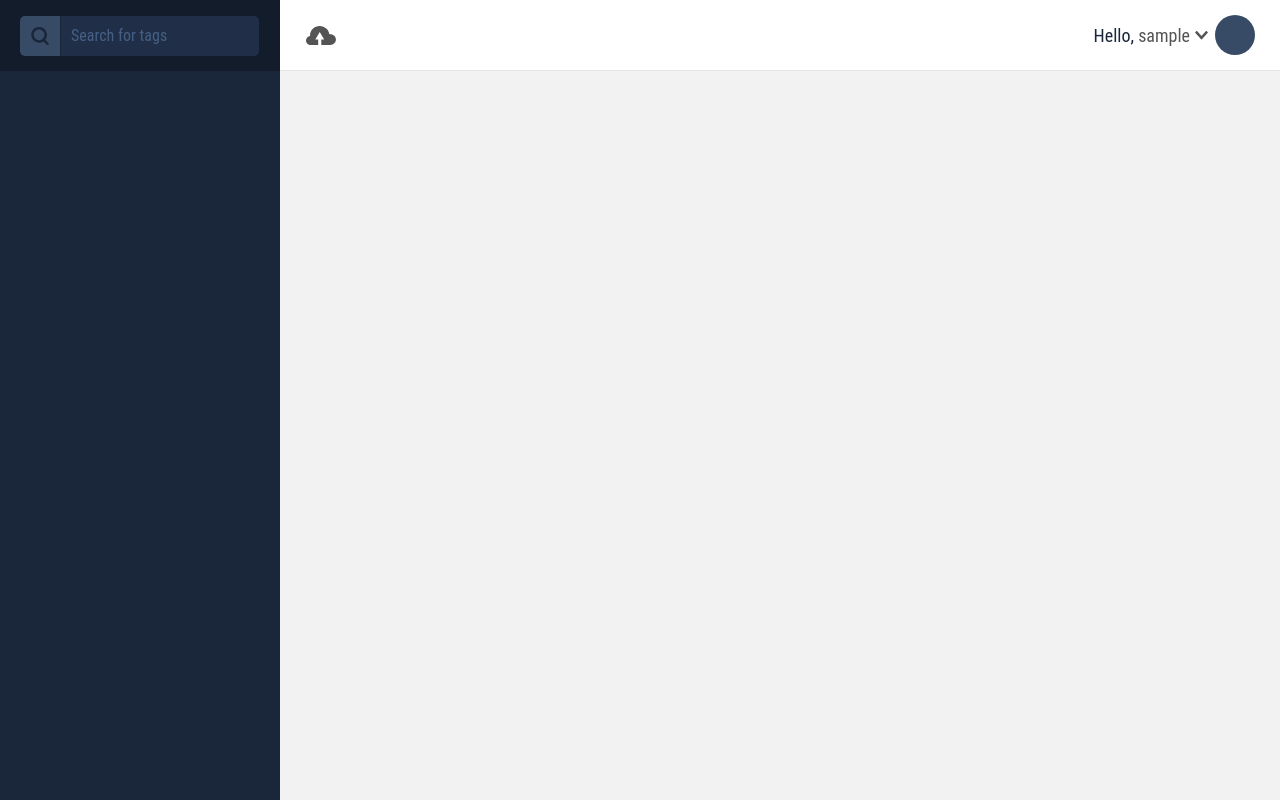
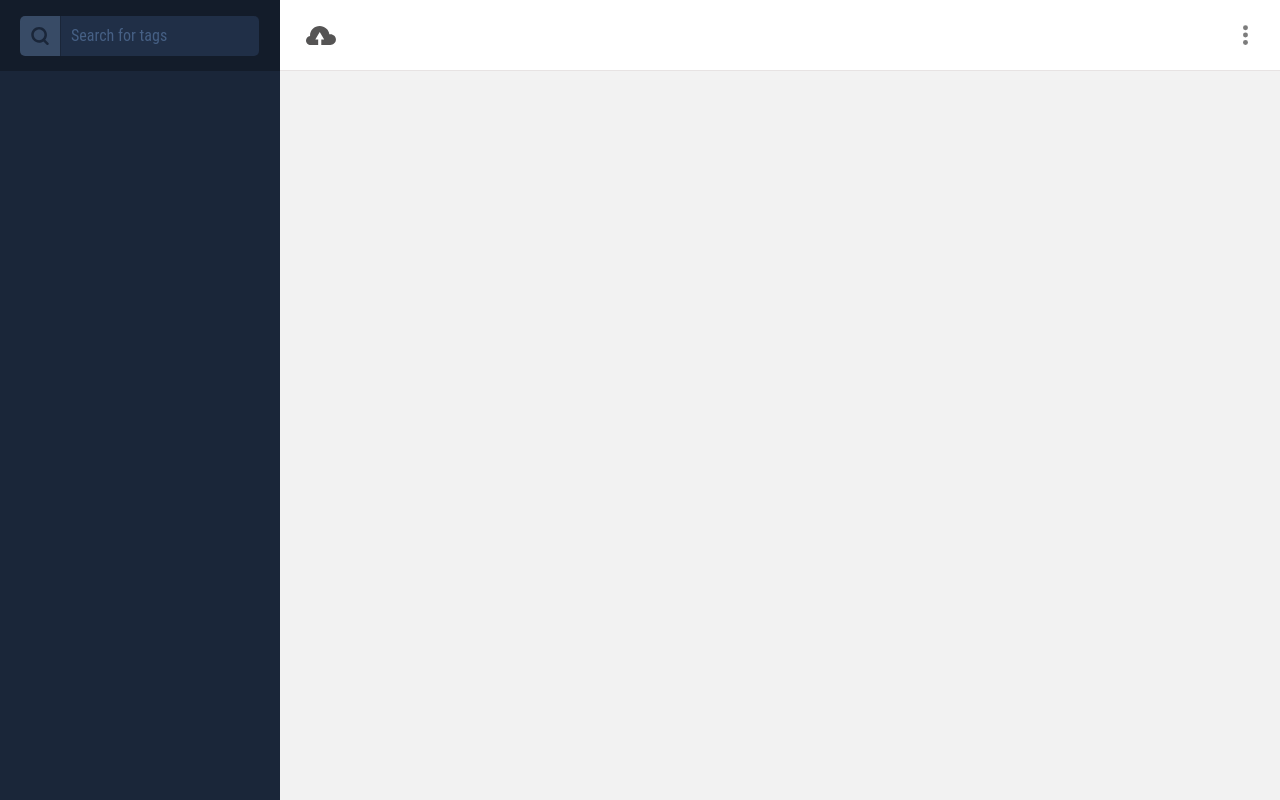
Before and after one commit to juanpmd/Image-Visualizer-PHP, a PHP site: page /SeekInspire/home.php in a window 1280 px wide. Run offline with PHP 8.4, Linux system fonts and the light colour scheme; the visitor is signed in with stand-in values (Sample User, id 1); some libraries are stand-ins or nearby versions.

Commit message:
Cambio de boton Settings (Se Elimino imagen y nombre del usuario ingresado)

```diff
--- a/css/home.css
+++ b/css/home.css
@@ -67,50 +67,15 @@ main {
   border-bottom: 1px solid #e7e3e3;
 }
 #setting-button{
-  height: 100%; width: 300px;
+  height: 40px; width: 40px;
   position: absolute;
   top: 0; right: 0;
   cursor: pointer;
+  margin: 15px;
 }
-#user-image {
-  background: #384b66;
-  height: 40px; width: 40px;
-  position: absolute;
-  right: 15px; top: 50%;
-  -ms-transform: translate(0, -50%);
-  -webkit-transform: translate(0, -50%);
-  transform: translate(0, -50%);
-  border-radius: 100%;
-  margin-right: 10px;
-}
-#user-name-box {
-  height: 100%; width: 200px;
-  position: absolute;
-  top: 0; right: 90px;
-}
-#more-arrow {
-  height: 100%; width: 30px;
-  position: absolute;
-  top: 0; right: 55px;
-}
-#user-name-box p{
-  position: absolute; top: 50%;
-  -ms-transform: translate(0, -50%);
-  -webkit-transform: translate(0, -50%);
-  transform: translate(0, -50%);
-  right: 0; color: #1A2639;
-  font-family: 'Roboto Condensed', sans-serif;
-  font-weight: 400; font-size: 18px;
-}
-#user-name-box p span{
-  font-weight: 400; color: #555454;
-}
-#more-arrow img{
-  width: 13px;
-  top: 50%; position: absolute;
-  -ms-transform: translate(0, -50%);
-  -webkit-transform: translate(0, -50%);
-  transform: translate(0, -50%);
+#setting-button:hover{
+  background: #f2f2f2;
+  border-radius: 7px;
 }
 #settings-box {
   position: absolute;
@@ -146,3 +111,12 @@ main {
   width: 30px; height: 20px;
   margin: 25.5px;
 }
+#menu-option {
+  height: 20px; width: 5px;
+  position: relative;
+  margin: auto;
+  top: 50%;
+  -ms-transform: translate(0, -50%);
+  -webkit-transform: translate(0, -50%);
+  transform: translate(0, -50%);
+}
--- a/home.php
+++ b/home.php
@@ -31,14 +31,9 @@ if (!isset($_SESSION["username"]) ){
         <img src="img/Upload.svg"/>
       </div>
       <div id="setting-button">
-        <div id="user-image"></div>
-        <div id="user-name-box">
-          <p>Hello, <span><?php echo $_SESSION["username"] ?></span></p>
+        <div id="menu-option">
+          <img src="img/MenuOptions.svg"/>
         </div>
-        <div id="more-arrow">
-          <img src="img/MoreArrow.svg" alt="">
-        </div>
-        <!--<img src="img/Settings.svg"/>-->
       </div>
     </main>
     <!-- ################################### -->
```
Also changed, not shown: img/MenuOptions.svg (added), img/MoreArrow.svg (deleted).
